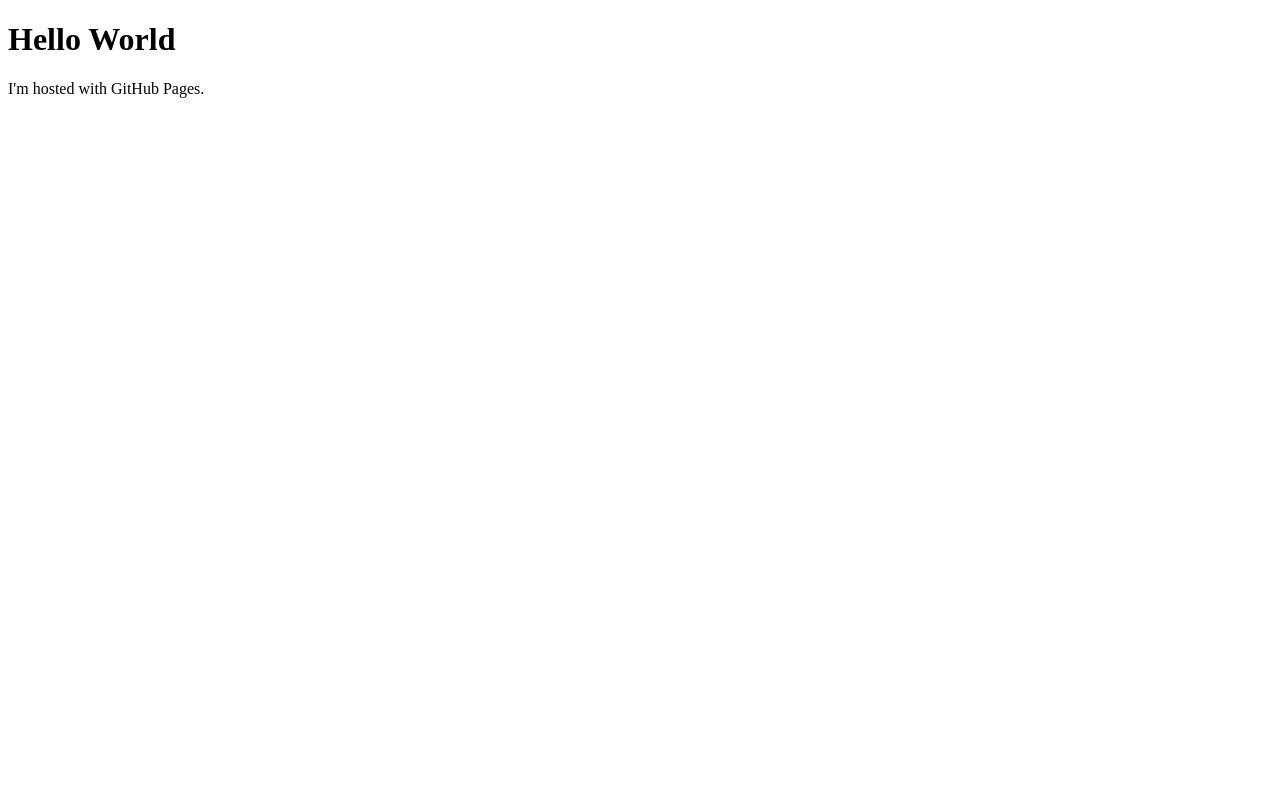
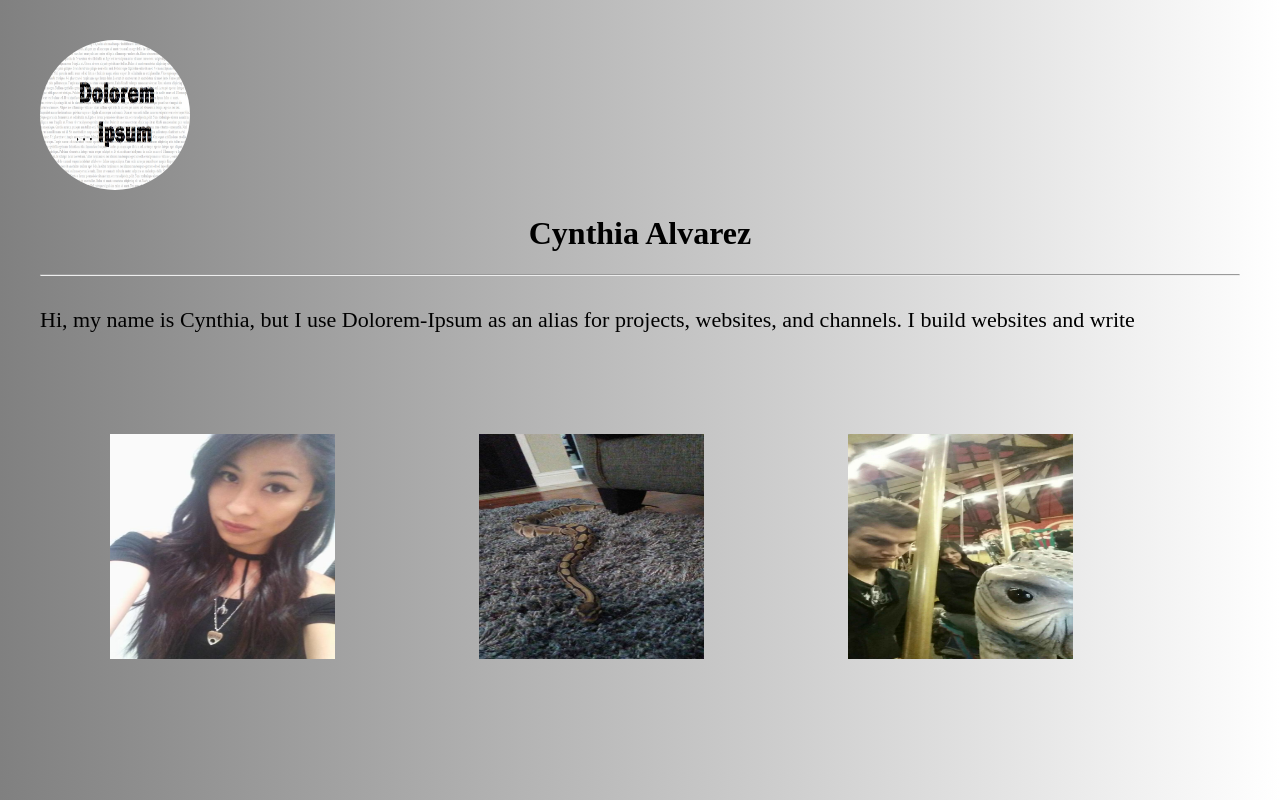
Before and after one commit to Dolorem-Ipsum/Dolorem-Ipsum.github.io, a plain HTML site: page index.html in a window 1280 px wide. Drawn offline with Linux system fonts and the light colour scheme.

Commit message:
initial commit

```diff
--- a/index.html
+++ b/index.html
@@ -1,10 +1,57 @@
 <!DOCTYPE html>
 <head>
-	<meta charset="utf-8"/>
+<meta charset="utf-8"/>
+
+<style>
+	.logo {
+	width:150px;
+	height: 150px;
+	border-radius: 50%;
+	text-align: left;
+	}
+
+	body {
+	background: linear-gradient(90deg, gray, white);
+	margin: 40px;
+	}
+
+	h1{
+	text-align: center;
+	}
+
+	.personalphoto {
+	width: 225px;
+	height: 225px;
+	padding: 70px;
+	}
+
+	.personalphoto:hover {
+	width: 240px;
+	height: 250px;
+	}
+
+	p {
+	font-size: 22px;
+	line-height: 2;
+	}
+
+</style>
 </head>
+
 <html>
 <body>
-<h1>Hello World</h1>
-<p>I'm hosted with GitHub Pages.</p>
+	<img src="dolorem-ipsum.jpg" alt="Dolorem Ipsum Art" class="logo"/>
+
+	<h1>Cynthia Alvarez</h1>
+	<hr>
+
+	<p>Hi, my name is Cynthia, but I use Dolorem-Ipsum as an alias for projects, websites, and channels. I build websites and write </p>
+
+	<img src="Me-FB.jpg" alt="photo of Cynthia" class="personalphoto"/>
+
+	<img src="Noodle.jpg" alt="photo of Cynthia's pet snake" class="personalphoto"/>
+
+	<img src="MikeandI.jpeg" alt="photo of Cynthia and Michael" class="personalphoto"/>
+
 </body>
 </html>
```
Also changed, not shown: Dolorem-Ipsum.jpg (added), Me-FB.jpg (added), MikeandI.jpeg (added), Noodle.jpg (added).
